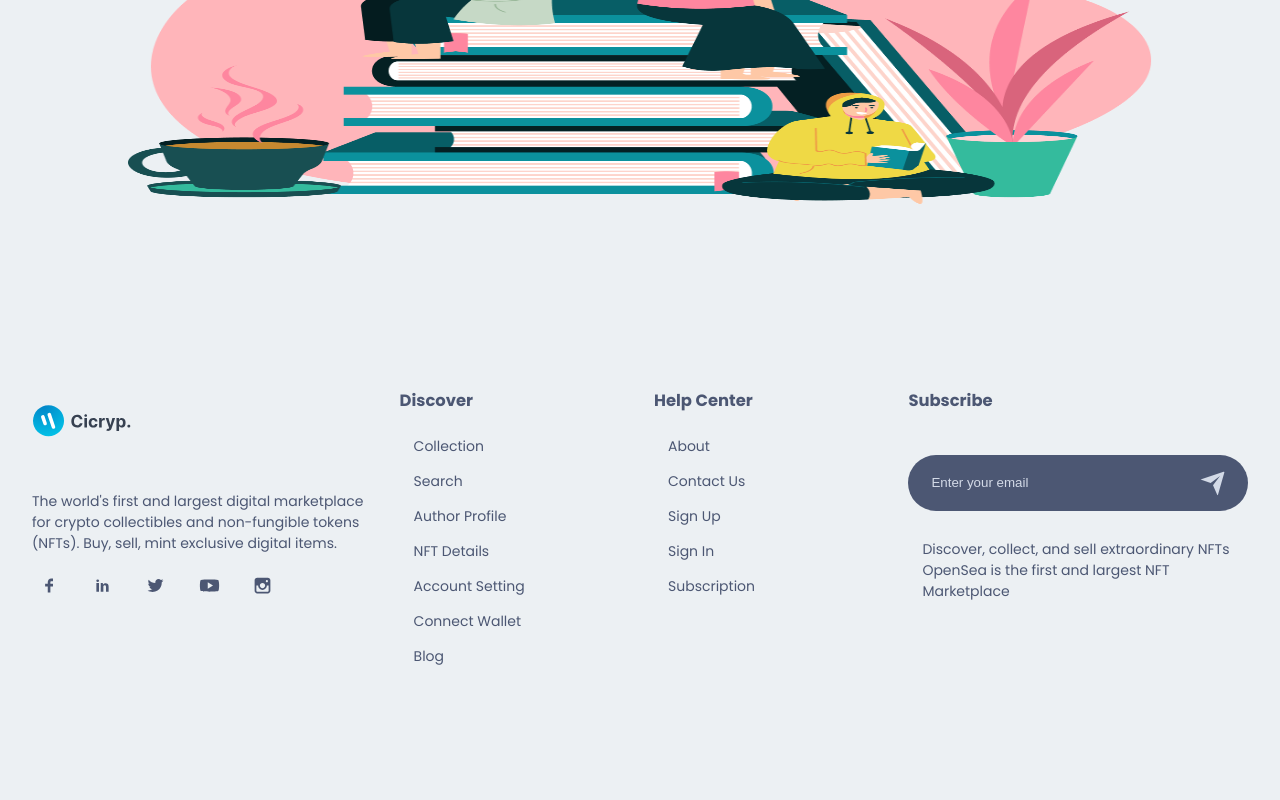
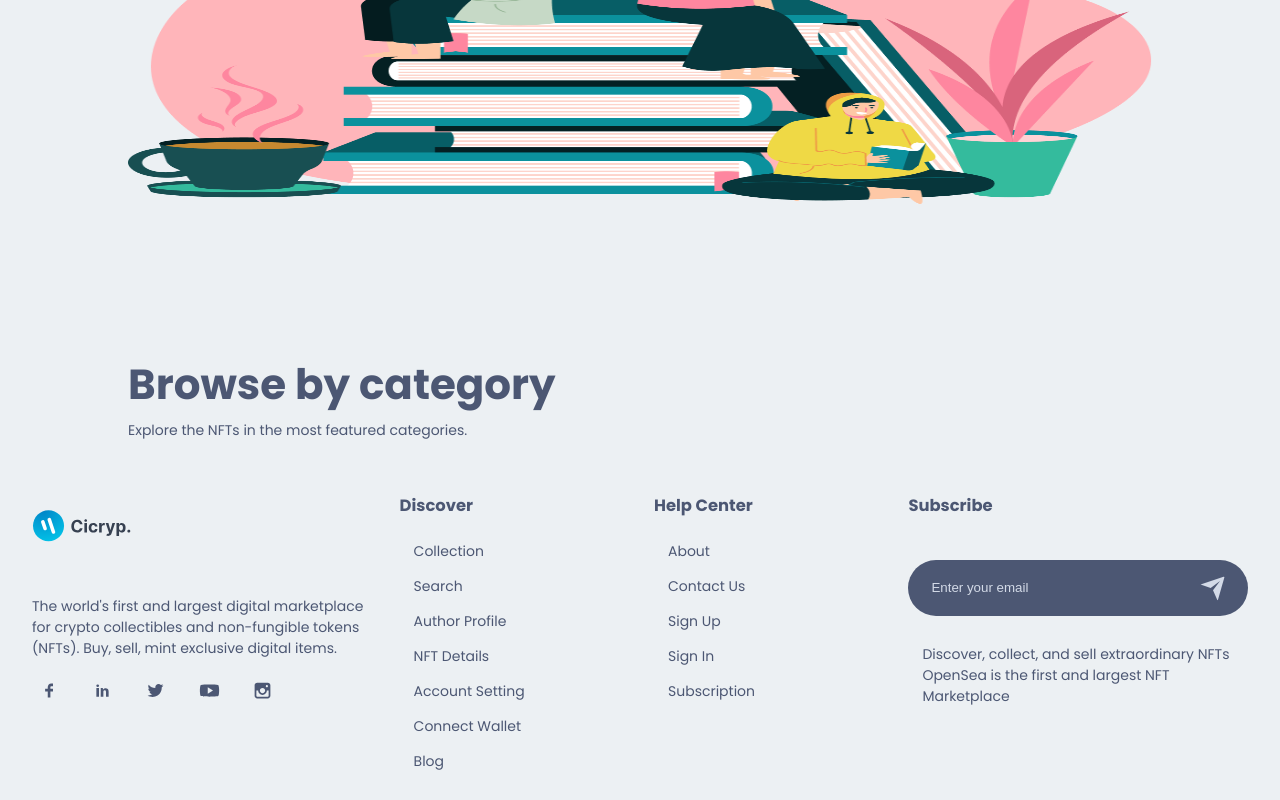
Before and after one commit to tule24/NFT-Marketplace, a Next.js app: page / in a window 1280 px wide. Shown: the part 2539-3339 px from the top of the page. Before the commit the page ends 3234 px from the top, so only its background shows below. Built offline with nearby package versions, Linux system fonts and the light colour scheme.

Commit message:
title section

```diff
--- /dev/null
+++ b/components/Title/Title.jsx
@@ -0,0 +1,15 @@
+import React from 'react'
+// INTERNAL IMPORT
+import Style from './Title.module.css'
+const Title = ({ heading, paragraph }) => {
+    return (
+        <div className={Style.title}>
+            <div className={Style.title_box}>
+                <h2>{heading}</h2>
+                <p>{paragraph}</p>
+            </div>
+        </div>
+    )
+}
+
+export default Title
--- /dev/null
+++ b/components/Title/Title.module.css
@@ -0,0 +1,24 @@
+.title {
+    width: 100%;
+}
+
+.title_box {
+    width: 80%;
+    margin: 0 auto;
+}
+
+.title_box h2 {
+    font-size: 3rem;
+    line-height: 0;
+}
+
+@media screen and (min-device-width: 320px) and (max-device-width: 425px){
+    .title_box {
+        width: 90%;
+    }
+
+    .title_box h2 {
+        font-size: 1.8rem;
+        line-height: 0;
+    }
+}
--- a/components/index.js
+++ b/components/index.js
@@ -5,5 +5,6 @@
 import Service from './Service/Service'
 import BigNFTSlider from './BigNFTSlider/BigNFTSlider'
 import Subscribe from './Subscribe/Subscribe'
+import Title from './Title/Title'
 
-export { Button, Footer, NavBar, HeroSection, Service, BigNFTSlider, Subscribe }
+export { Button, Footer, NavBar, HeroSection, Service, BigNFTSlider, Subscribe, Title }
--- a/pages/index.js
+++ b/pages/index.js
@@ -2,7 +2,7 @@
 
 // INTERNAL IMPORT
 import Style from '../styles/Home.module.css'
-import { HeroSection, Service, BigNFTSlider, Subscribe } from '../components'
+import { HeroSection, Service, BigNFTSlider, Subscribe, Title } from '../components'
 
 const Home = () => {
   return (
@@ -11,6 +11,7 @@
       <Service />
       <BigNFTSlider />
       <Subscribe />
+      <Title heading="Browse by category" paragraph="Explore the NFTs in the most featured categories."/>
     </div>
   )
 }
```
